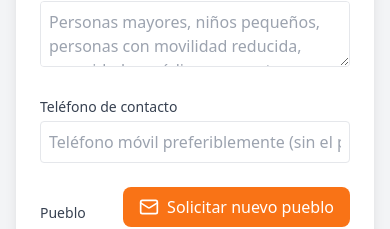
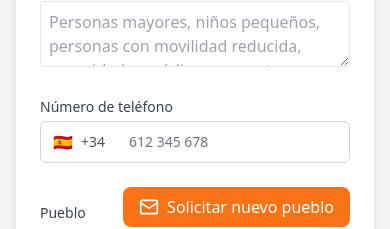
Before and after one commit to pedrolivaresanchez/emergency-cv, a Next.js app: page /solicitar-ayuda in a window 390 px wide. Shown: the part 1515-1744 px from the top of the page. Built offline with nearby package versions, Linux system fonts and the light colour scheme; no server answers; the database is empty.

Commit message:
Normalize phone input in request help form

```diff
--- a/src/app/solicitar-ayuda/page.js
+++ b/src/app/solicitar-ayuda/page.js
@@ -1,12 +1,15 @@
 'use client';
 
-import { useState, useEffect } from 'react';
+import { useState, useEffect, useCallback } from 'react';
 import { AlertTriangle, Check, Mail } from 'lucide-react';
 import { supabase } from '@/lib/supabase';
 import AddressAutocomplete from '@/components/AddressAutocomplete';
 import { mapToIdAndLabel, tiposAyudaOptions } from '@/helpers/constants';
 import { isValidPhone } from '@/helpers/utils';
 import { helpRequestService } from '@/lib/service';
+
+import { PhoneInput } from '@/components/PhoneInput';
+import { formatPhoneNumber } from '@/helpers/format';
 
 export default function SolicitarAyuda() {
   const [formData, setFormData] = useState({
@@ -69,7 +72,7 @@ export default function SolicitarAyuda() {
     }
 
     if (!isValidPhone(formData.contacto)) {
-      alert('El teléfono de contacto no es válido');
+      alert('El teléfono de contacto no es válido. Si has usado espacios, elimínalos.');
       return;
     }
 
@@ -86,7 +89,7 @@ export default function SolicitarAyuda() {
         description: formData.descripcion,
         urgency: formData.urgencia,
         number_of_people: parseInt(formData.numeroPersonas) || 1,
-        contact_info: formData.contacto,
+        contact_info: formatPhoneNumber(formData.contacto),
         additional_info: {
           special_situations: formData.situacionEspecial || null,
           consent: true,
@@ -135,6 +138,10 @@ export default function SolicitarAyuda() {
       [name]: type === 'checkbox' ? checked : value,
     }));
   };
+
+  const handlePhoneChange = useCallback((e) => {
+    setFormData((formData) => ({ ...formData, contacto: e.target.value }));
+  }, []);
 
   return (
     <div className="space-y-6">
@@ -283,19 +290,7 @@ export default function SolicitarAyuda() {
             />
           </div>
 
-          <div>
-            <label className="block text-sm font-medium text-gray-700 mb-1">Teléfono de contacto</label>
-            <input
-              type="tel"
-              name="contacto"
-              value={formData.contacto}
-              pattern="[0-9]{1,9}"
-              maxLength="9"
-              onChange={handleChange}
-              className="w-full p-2 border rounded focus:ring-2 focus:ring-red-500"
-              placeholder="Teléfono móvil preferiblemente (sin el prefijo +34)"
-            />
-          </div>
+          <PhoneInput phoneNumber={formData.contacto} onChange={handlePhoneChange} />
           {/* Pueblos */}
           <div>
             <div className="flex flex-row justify-between mb-2 items-end">
```
